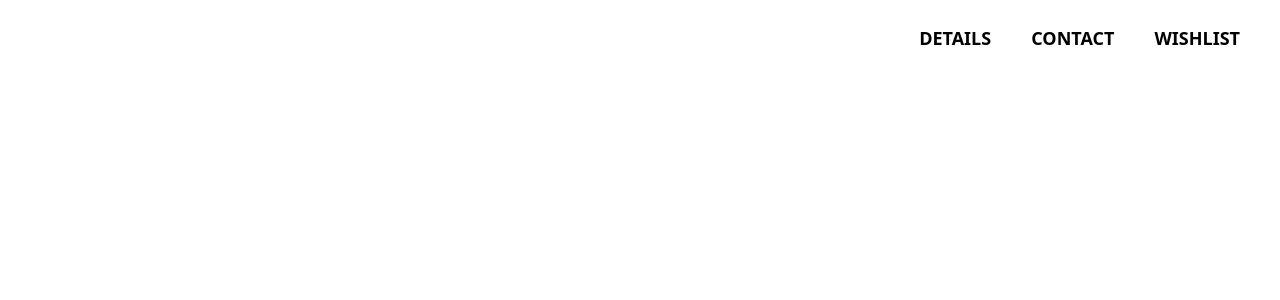
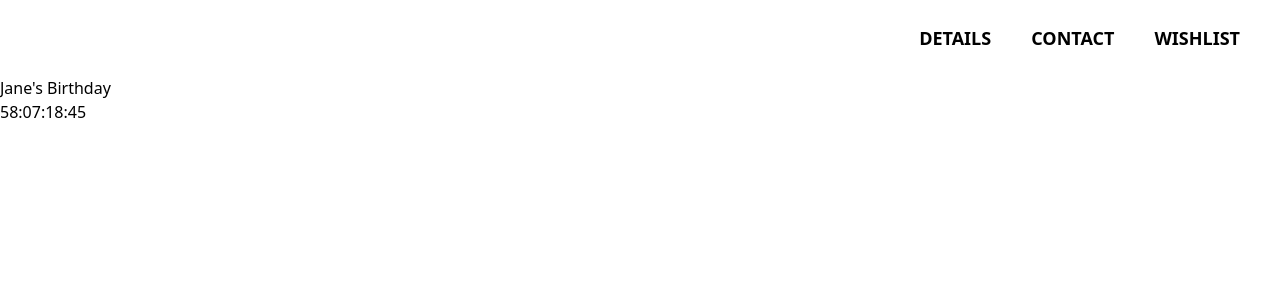
Before and after one commit to mn46/birthday-invitation, a Next.js app: page / in a window 1280 px wide. Shown: the top 300 px of the page. Built offline with nearby package versions, Linux system fonts and the light colour scheme.

Commit message:
Create a counter

```diff
--- /dev/null
+++ b/app/(components)/Counter.jsx
@@ -0,0 +1,59 @@
+"use client";
+
+import React, { useEffect, useState } from "react";
+
+const Counter = () => {
+  const [isClient, setIsClient] = useState(false);
+
+  useEffect(() => {
+    setIsClient(true);
+  }, []);
+  const birthdayDate = new Date("12.13.2024");
+
+  const today = new Date();
+
+  const [difference, setDifference] = useState(birthdayDate - today);
+
+  useEffect(() => {
+    const interval = setInterval(
+      () => setDifference((prev) => prev - 1000),
+      1000
+    );
+    return () => clearInterval(interval);
+  }, [difference]);
+
+  let days = 0;
+  let hours = 0;
+  let minutes = 0;
+  let seconds = 0;
+
+  const getNumbers = () => {
+    days = Math.floor(difference / 86400000);
+
+    hours = Math.floor((difference % 86400000) / 3600000);
+
+    minutes = Math.floor(((difference % 86400000) % 3600000) / 60000);
+
+    seconds = Math.floor((((difference % 86400000) % 3600000) % 60000) / 1000);
+  };
+
+  const renderZero = (value) => {
+    if (value < 10) return 0;
+  };
+
+  getNumbers();
+
+  return (
+    isClient && (
+      <div>
+        {renderZero(days)}
+        {days}:{renderZero(hours)}
+        {hours}:{renderZero(minutes)}
+        {minutes}:{renderZero(seconds)}
+        {seconds}
+      </div>
+    )
+  );
+};
+
+export default Counter;
--- a/app/page.jsx
+++ b/app/page.jsx
@@ -1,13 +1,18 @@
-import Image from "next/image";
+import Counter from "./(components)/Counter";
 import Navigation from "./(components)/Navigation";
 
 const Home = () => {
   return (
-    <div>
+    <div className="main-content bg-center bg-cover bg-no-repeat">
       <nav>
         <Navigation />
       </nav>
-      <main className="flex flex-col gap-8 row-start-2 items-center sm:items-start"></main>
+      <main className="flex flex-col gap-8 row-start-2 items-center sm:items-start">
+        <section id="header">
+          <h1>Jane's Birthday</h1>
+          <Counter />
+        </section>
+      </main>
       <footer className="row-start-3 flex gap-6 flex-wrap items-center justify-center"></footer>
     </div>
   );
```
